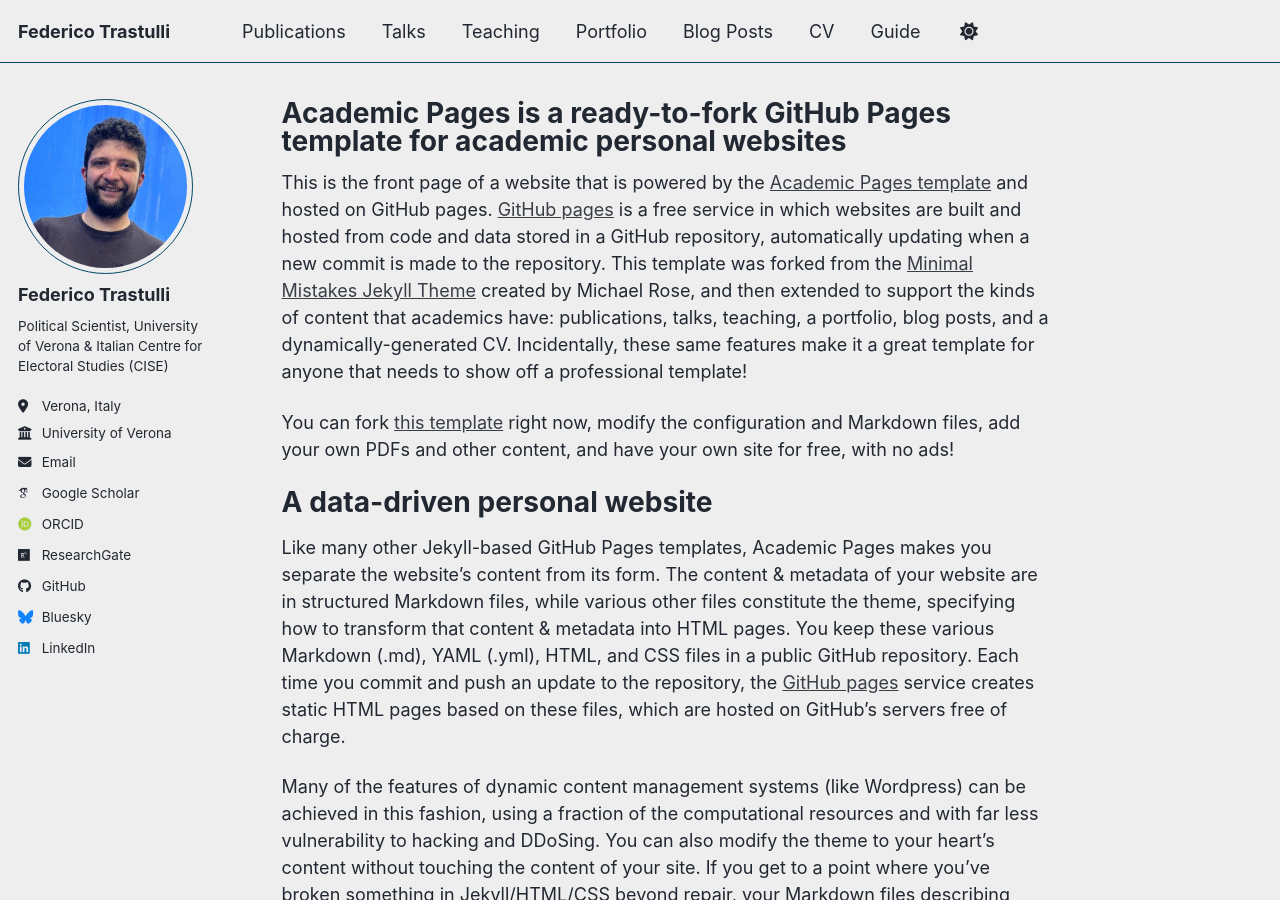
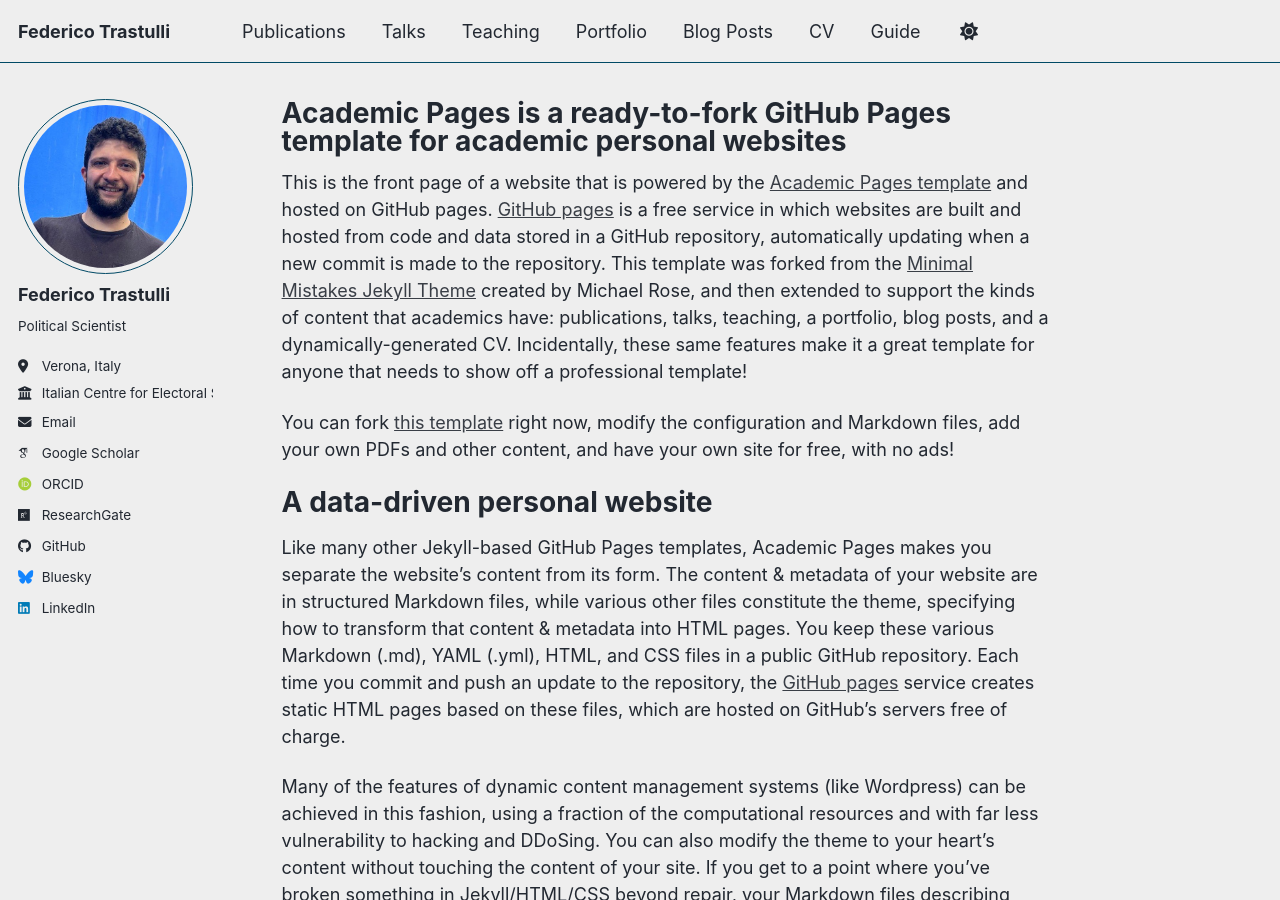
Before and after one commit to federicotrastulli/federicotrastulli.github.io, a Jekyll site: the page built from _pages/about.md, in a window 1280 px wide and 900 px high. Built offline with Jekyll 4.4.1, drawn with Linux system fonts in a browser that asks for light colours; some web fonts are replaced; a script bundle is joined from its source files by our own code; library files that are not in the unit come from our copies.

Commit message:
Update _config.yml

```diff
--- a/_config.yml
+++ b/_config.yml
@@ -26,9 +26,10 @@
   avatar           : "1719964921051.jpg"
   name             : "Federico Trastulli"
   pronouns         : # example: "she/her"
-  bio              : "Political Scientist, University of Verona & Italian Centre for Electoral Studies (CISE)"
+  bio              : "Political Scientist"
   location         : "Verona, Italy"
   employer         : "University of Verona"
+  employer         : "Italian Centre for Electoral Studies (CISE)"
   uri              : # URL
   email            : "ftrastulli@luiss.it"
 
```
